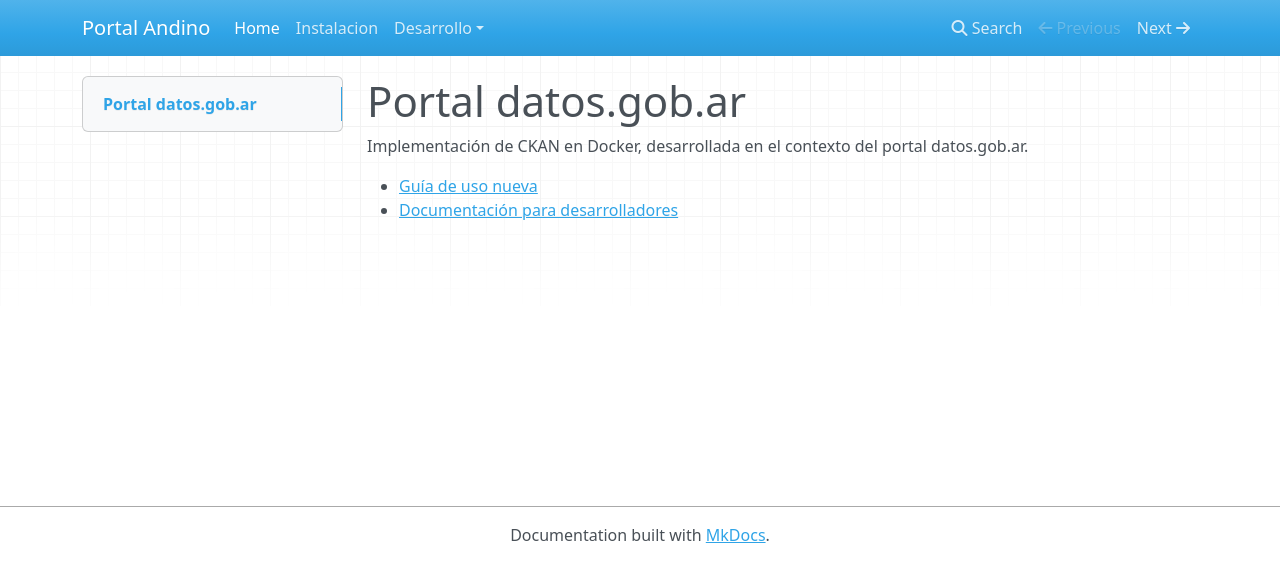
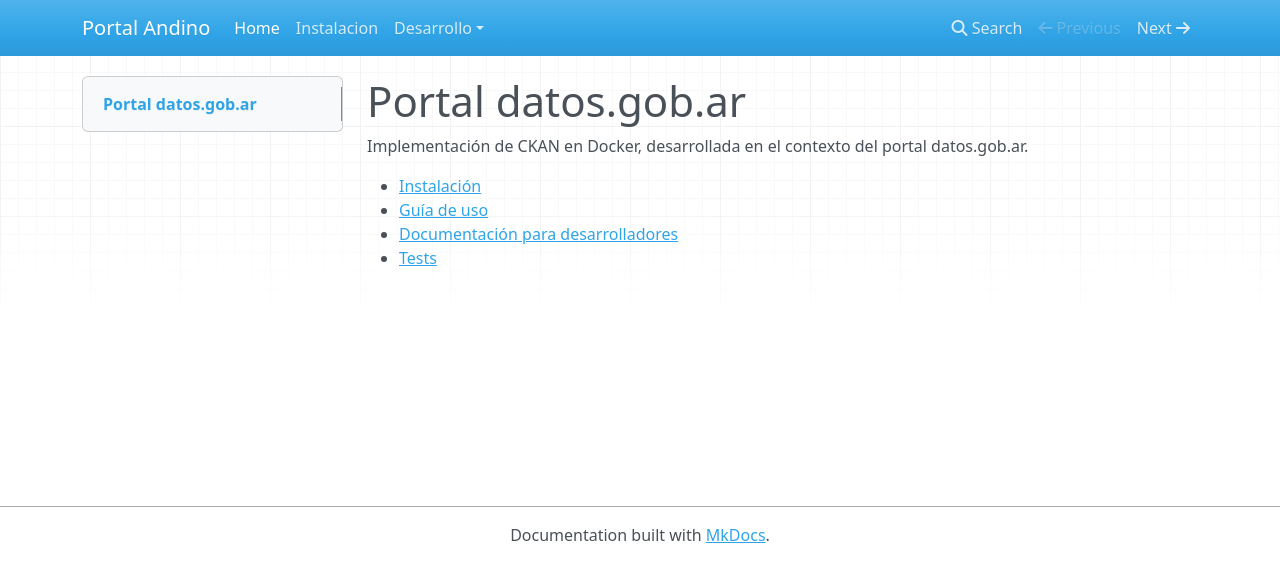
Before and after one commit to datosgobar/portal_datos.gob.ar, an MkDocs documentation site: the page built from docs/index.md, in a window 1280 px wide. Shown: the top 582 px of the page. Built offline with MkDocs 1.6.1, drawn with Linux system fonts in a browser that asks for light colours; nearby versions of some CDN libraries; old or Windows-style settings are respelled for this version of MkDocs.

Commit message:
Actualizo la documentacion

```diff
--- a/docs/index.md
+++ b/docs/index.md
@@ -2,5 +2,7 @@
 
 Implementación de CKAN en Docker, desarrollada en el contexto del portal datos.gob.ar.
 
-* [Guía de uso nueva](usage/docker.md)
-* [Documentación para desarrolladores](development/docker_ansible.md)
+* [Instalación](setup/install.md)
+* [Guía de uso](setup/usage.md)
+* [Documentación para desarrolladores](development/docker.md)
+* [Tests](development/tests.md)
```
